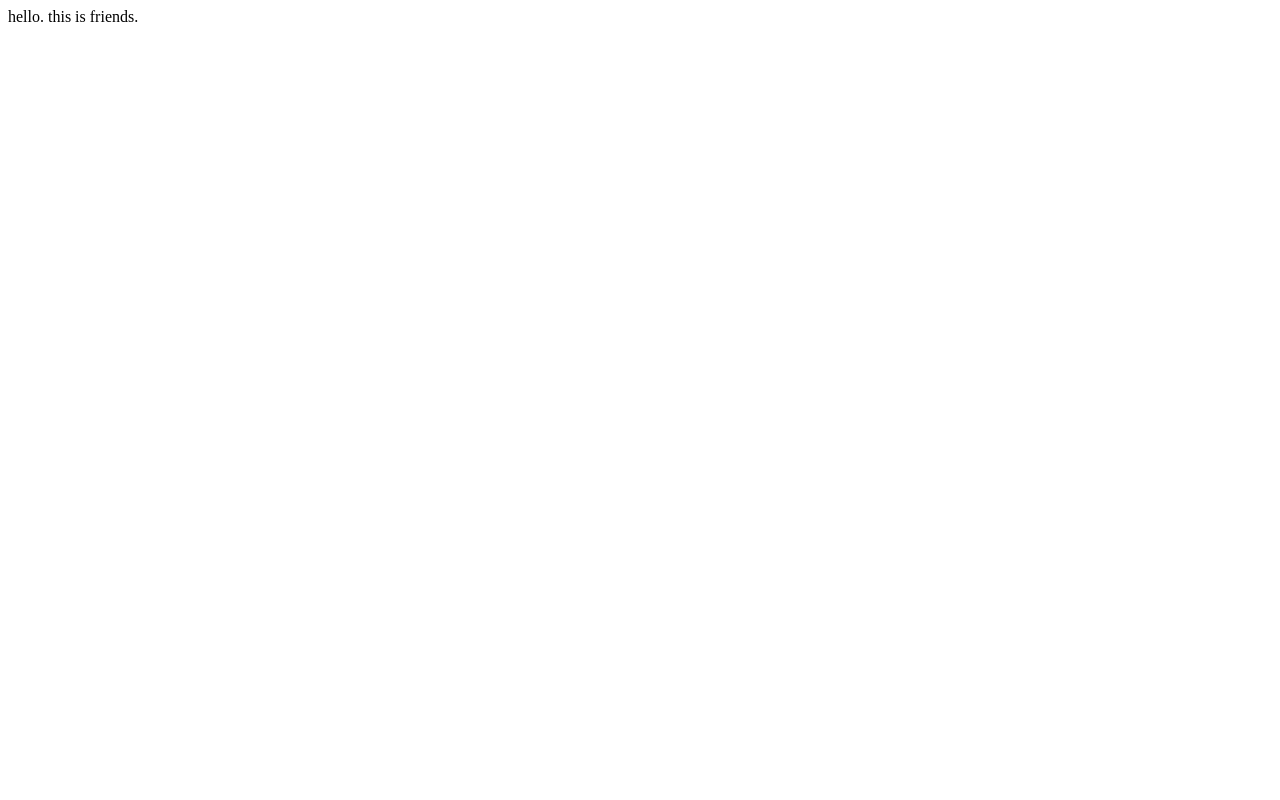
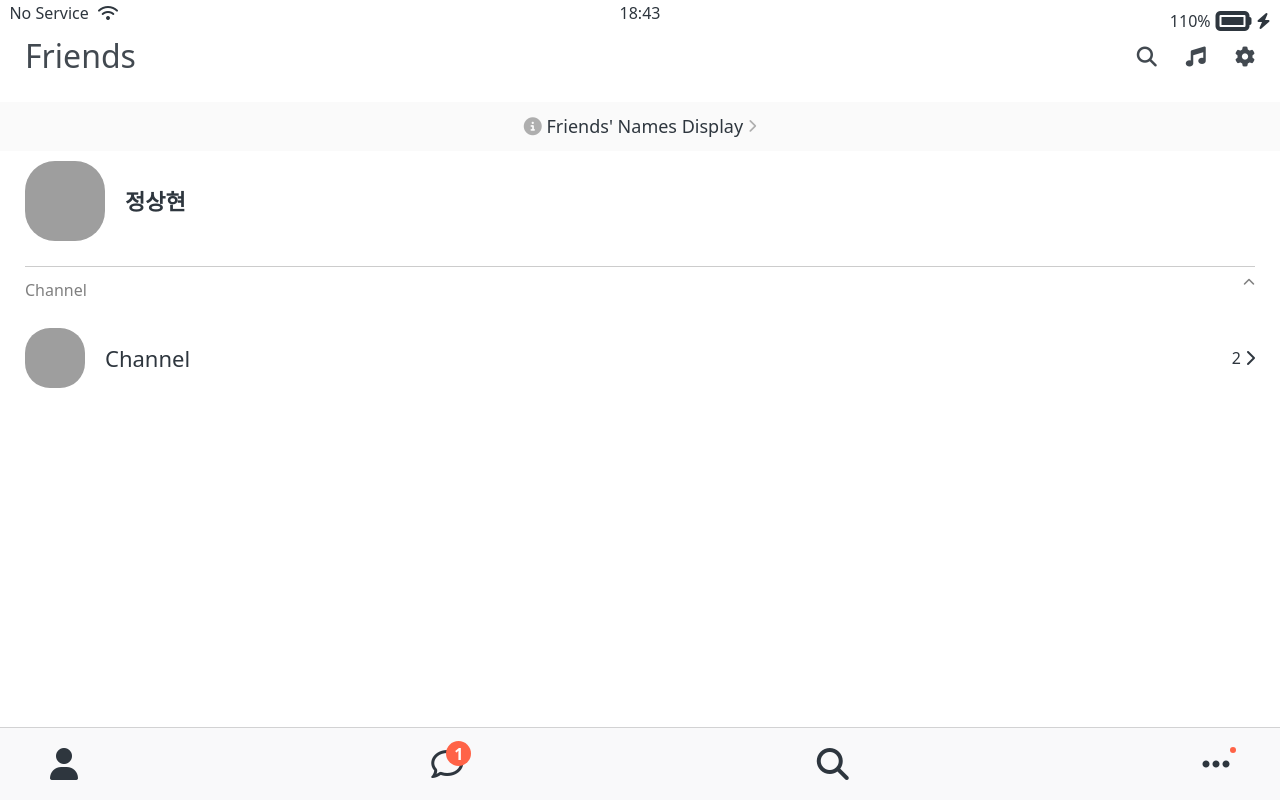
Before and after one commit to SangHyunJeong/cocoa-clone, a plain HTML site: page friends.html in a window 1280 px wide. Drawn offline with nearby package versions, Linux system fonts and the light colour scheme; grey boxes are pictures that could not be loaded.

Commit message:
6-20까지 함

```diff
--- /dev/null
+++ b/css/components/badge.css
@@ -0,0 +1,12 @@
+.badge{
+    background-color: tomato;
+    width:25px;
+    height: 25px;
+    display:flex;
+    justify-content: center;
+    align-items: center;
+    border-radius: 15px;
+    color: white;
+    font-weight: 600;
+
+}
--- /dev/null
+++ b/css/components/nav-bar.css
@@ -0,0 +1,37 @@
+.nav{
+    position: fixed;
+    bottom: 0;
+    width: 100%;
+    background-color: #f9f9fa;
+    padding: 20px 50px;
+    box-sizing: border-box;
+    border-top: 1px solid rgba(121, 121, 121, 0.3);
+
+}.nav__list{
+    display:flex;
+    justify-content: space-between;
+}
+.nav__link{
+    color:#2e363e;
+    position:relative;
+}
+
+.nav__notification{
+        position: absolute;
+    left: 15px;
+    bottom: 15px;
+}
+
+.nav__notification__2{
+    background-color: tomato;
+    width:6px;
+    height: 6px;
+    display:flex;
+    justify-content: center;
+    align-items: center;
+    border-radius: 3px;
+    position: absolute;
+    left: 28px;
+    bottom: 28px;
+
+}
--- /dev/null
+++ b/css/components/screen-header.css
@@ -0,0 +1,18 @@
+.screen-header {
+    display: flex;
+    justify-content: space-between;
+    align-items: center;
+    padding: 25px;
+    padding-top: 40px;
+    opacity: 90%;
+    margin-bottom: 15px;
+    }
+
+.screen-header__title{
+    font-size: 32px;
+    font-weight: 600px;
+}
+
+.screen-header__icons span{
+    margin-left: 25px;
+}
--- a/css/components/status-bar.css
+++ b/css/components/status-bar.css
@@ -1,8 +1,12 @@
 
 .status-bar {
+    padding: 5px 3px;
+    position: fixed;
+    top: 0;
+    width: 100%;
     display: flex;
     justify-content: center;
-    padding: 5px 3px;
+    box-sizing: border-box;
 }
 
 .status-bar__column {
--- /dev/null
+++ b/css/components/user-component.css
@@ -0,0 +1,58 @@
+.user-component{
+    justify-content: space-between;
+}
+
+
+.user-component,
+.user-component__column:first-child{
+display: flex;
+align-items: center;
+
+}
+
+.user-component__avatar{
+    width: 70px;
+    height: 70px;
+    border-radius: 30px;
+    margin-right: 20px;
+}
+
+.user-component__title{
+    font-weight: 600;
+    font-size: 22px;
+}
+
+.user-component__subtitle{
+    margin-top: 8px;
+    font-size: 17px;
+    color: rgba(0,0,0,0.5);
+}
+
+.user-component__avatar--xl{
+    width: 80px;
+    height: 80px;
+
+}
+
+.user-component__avatar--sm{
+    width: 60px;
+    height: 60px;
+    border-radius: 25px;
+}
+
+.user-component__title--not-bold{
+    font-weight: 400;
+}
+
+
+.user-component__column:last-child{
+    color: rgba(0,0,0,0.4);
+    display: flex;
+    flex-direction: column;
+    align-items: flex-end;
+}
+
+.user-component__time{
+    margin-bottom: 10px;
+    display: block;
+}
--- a/css/reset.css
+++ b/css/reset.css
@@ -50,3 +50,7 @@ table {
 input:focus {
     outline:none;
 }
+
+a{
+	color: inherit;
+}
--- /dev/null
+++ b/css/screens/friends.css
@@ -0,0 +1,29 @@
+#friends-display-link{
+    text-align: center;
+    display: block;
+    background-color: #fafafa;
+    padding: 15px 0px;
+    font-size: 18px;
+    margin-bottom: 10px;
+    margin-top: -10px;
+}
+
+#friends-display-link i{
+    color: rgba(0,0,0,0.3)
+}
+
+.friends-screen {
+    padding: 0px var(--horizontal-space);
+}
+
+.friends-screen__channel{
+    margin-top:25px;
+    border-top:1px solid rgba(0,0,0,0.2);
+    padding-top: 15px
+    }
+.friends-screen__channel-header{
+    margin-bottom: 30px;
+    display: flex;
+    justify-content: space-between;
+    color: rgba(0,0,0,0.5);
+}
--- a/css/styles.css
+++ b/css/styles.css
@@ -4,10 +4,20 @@
 
 /* Componenets */
 @import "components/status-bar.css";
+@import "components/nav-bar.css";
+@import "components/screen-header.css";
+@import "components/user-component.css";
+@import "components/badge.css";
 
 /* Screens */
 @import "screens/login.css";
+@import "screens/friends.css";
 
 body{
-    font-family: 'Open Sans', sans-serif;
+    color:#2e363e;
+    font-family: system-ui, -apple-system, BlinkMacSystemFont, 'Segoe UI', Roboto, Oxygen, Ubuntu, Cantarell, 'Open Sans', 'Helvetica Neue', sans-serif;
 }
+
+.main-screen{
+    padding: 0px var(--horizontal-space);
+}
--- a/css/variables.css
+++ b/css/variables.css
@@ -1,3 +1,4 @@
 :root{
     --yellow: #fae100;
+    --horizontal-space: 25px;
 }
--- a/friends.html
+++ b/friends.html
@@ -1 +1,91 @@
-hello. this is friends.
+<!DOCTYPE html>
+<html lang="en">
+<head>
+    <link rel="stylesheet" href="css/styles.css"/>
+    <meta charset="UTF-8">
+    <meta http-equiv="X-UA-Compatible" content="IE=edge">
+    <meta name="viewport" content="width=device-width, initial-scale=1.0">
+    <title>Friends - Kokoa Clone</title>
+</head>
+<body>
+    <div class="status-bar">
+        <div class="status-bar__column">
+            <span>No Service</span>
+            <i class="fa-solid fa-wifi"></i>
+        </div>
+        <div class="status-bar__column">
+            <span>18:43</span>
+        </div>
+        <div class="status-bar__column">
+            <span>110%</span>
+            <i class="fa-solid fa-battery-full fa-2x"></i>
+            <i class="fa-solid fa-bolt"></i>
+        </div>
+    </div>
+
+    <header class="screen-header">
+        <h1 class="screen-header__title">Friends</h1>
+        <div class="screen-header__icons">
+            <span><i class="fa-solid fa-magnifying-glass fa-lg"></i></span>
+            <span><i class="fa-solid fa-music fa-lg"></i></span>
+            <span><i class="fa-solid fa-gear fa-lg"></i></span>
+        </div>
+    </header>
+
+    <a id="friends-display-link">
+        <i class="fa-solid fa-circle-info"></i> Friends' Names Display <i class="fa-solid fa-chevron-right fa-xs"></i>
+    </a>
+
+    <main class="friends-screen">
+        <div class="user-component">
+            <div class="user-component__column">
+                <img
+                src="https://avatars.githubusercontent.com/u/124690203?s=400&u=8a028949591d5ec69768cbfd238859d66d96cc02&v=4"
+                class="user-component__avatar user-component__avatar--xl"
+                />
+                <div class="user-component_text">
+                    <h4 class="user-component__title">정상현</h4>
+                    <!-- <h6 class="user-component__subtitle">this text whatever</h6> -->
+                </div>
+            </div>
+            <div class="user-component__column"></div>
+        </div>
+        <div class="friends-screen__channel">
+            <div class="friends-screen__channel-header">
+                <span>Channel</span>
+                <i class="fa-solid fa-chevron-up fa-xs"></i>
+            </div>
+            <div class="user-component">
+                <div class="user-component__column">
+                    <img
+                    src="https://avatars.githubusercontent.com/u/124690203?s=400&u=8a028949591d5ec69768cbfd238859d66d96cc02&v=4"
+                    class="user-component__avatar user-component__avatar--sm"
+                    />
+                    <div class="user-component_text">
+                        <h4 class="user-component__title user-component__title--not-bold">Channel</h4>
+                    </div>
+                </div>
+                <div class="user-component__column"></div>
+                <span>2 <i class="fa-solid fa-chevron-right"></i></span>
+            </div>
+        </div>
+    </main>
+
+
+
+
+    <nav class="nav">
+        <ul class="nav__list">
+            <li class="nav__btn"><a class="nav__link" href="friends.html"><i class="fa-solid fa-user fa-2x"></i></a></li>
+            <li class="nav__btn"><a class="nav__link" href="#"><span class="nav__notification badge">1</span><i class="fa-regular fa-comment fa-2x"></i></a></li>
+            <li class="nav__btn"><a class="nav__link" href="#"><i class="fa-solid fa-magnifying-glass fa-2x"></i></a></li>
+            <li class="nav__btn"><a class="nav__link" href="#"><span class="nav__notification__2"></span><i class="fa-solid fa-ellipsis fa-2x"></i></a></li>
+        </ul>
+    </nav>
+
+
+
+    <script src="https://kit.fontawesome.com/183a3e17a4.js" crossorigin="anonymous"
+    ></script>
+</body>
+</html>
```
Also changed, not shown: chats.html (added, +73 -0 lines), index.html (+1 -1 lines).
